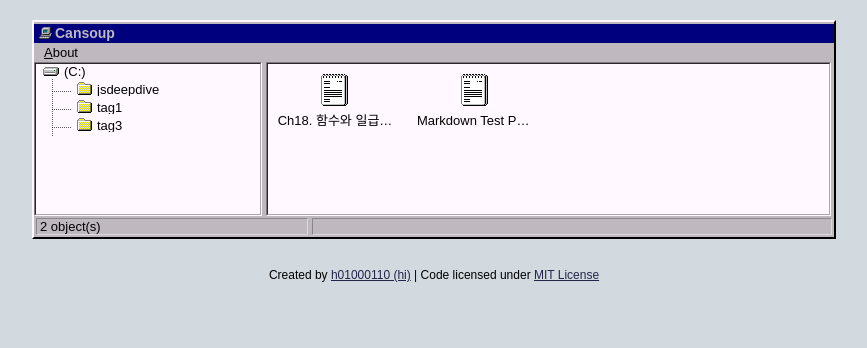
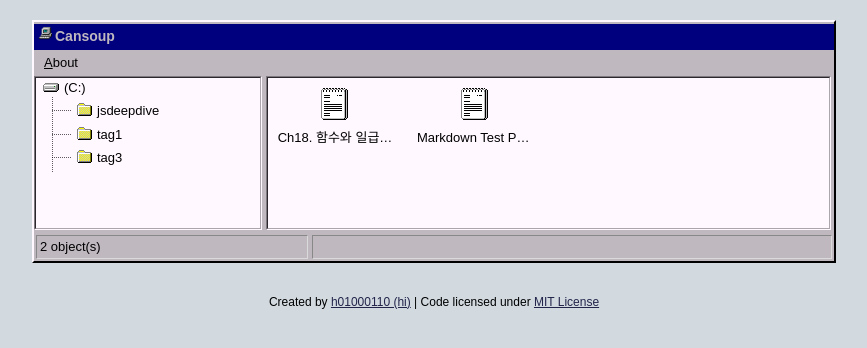
Before and after one commit to cansoup/cansoup.github.io, a Jekyll site: the page built from index.html, in a window 1280 px wide. Shown: the top 348 px of the page, without its empty margins (206-1073 px from the left). Built offline with Jekyll 4.4.1, drawn with Linux system fonts in a browser that asks for light colours.

Commit message:
STYLE: fix

```diff
--- a/_sass/_main.scss
+++ b/_sass/_main.scss
@@ -2,6 +2,7 @@ body {
 	background: #d2dae0;
 	font-family: sans-serif, serif, monospace;
 	font-size: 13px;
+  line-height: 1.5;
 }
 
 .wrapper, .content {
@@ -217,6 +218,12 @@ ul.topbar {
 		font-weight: 700;
 		margin: 25px 0 5px 0;
 	}
+
+  h3 {
+    font-size: 16px;
+    font-weight: 700;
+    margin: 12px 0 2px 0;
+  }
 
 	em {
 		font-style: italic;
@@ -436,3 +443,12 @@ ul.topbar {
 ::-webkit-scrollbar-corner {
 	background-color: #cacaca;
 } /* if both the vertical and the horizontal bars appear, then perhaps the right bottom corner also needs to be styled */
+
+
+/** custom **/
+.language-plaintext.highlighter-rouge {
+  background-color: rgba(175,184,193,0.2);
+  padding: 0.2em 0.4em;
+  font-size: 85%;
+  border-radius: 2px;
+}
--- a/assets/js/002.js
+++ b/assets/js/002.js
@@ -4,10 +4,11 @@
 function numbers () {
 	var fields = document.getElementsByTagName("code");
 	for (field in fields) {
+    if(field === 'length')
+      return;
 		var num = 0;
 		var select = fields[field].innerText;
 		var select_f = select.split(/\n/);
-
     if (select_f.length === 1)
 			continue;
 
```
Also changed, not shown: 5 other files.
